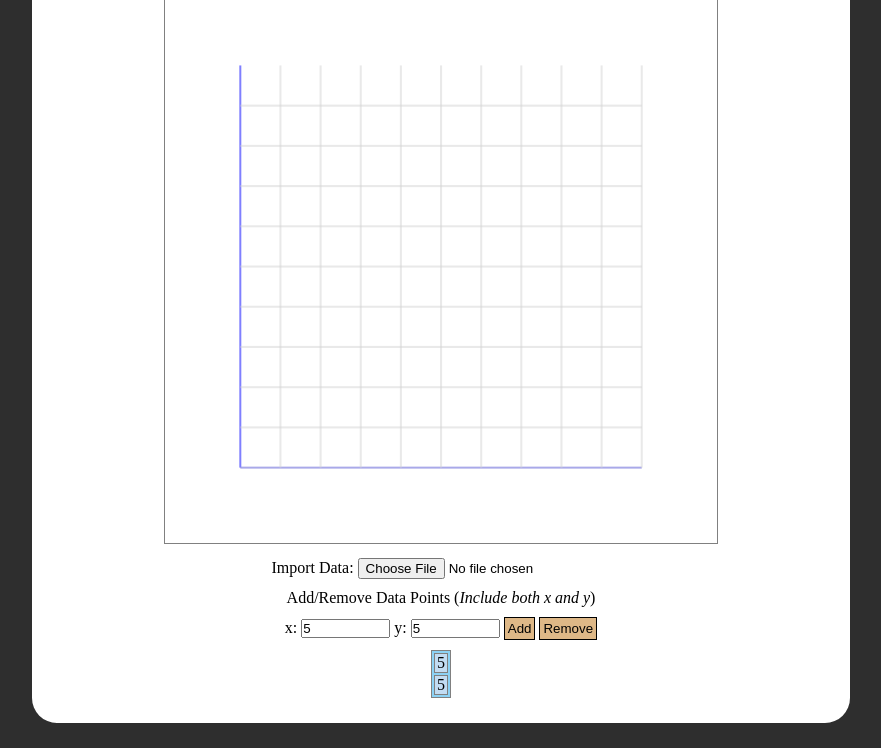
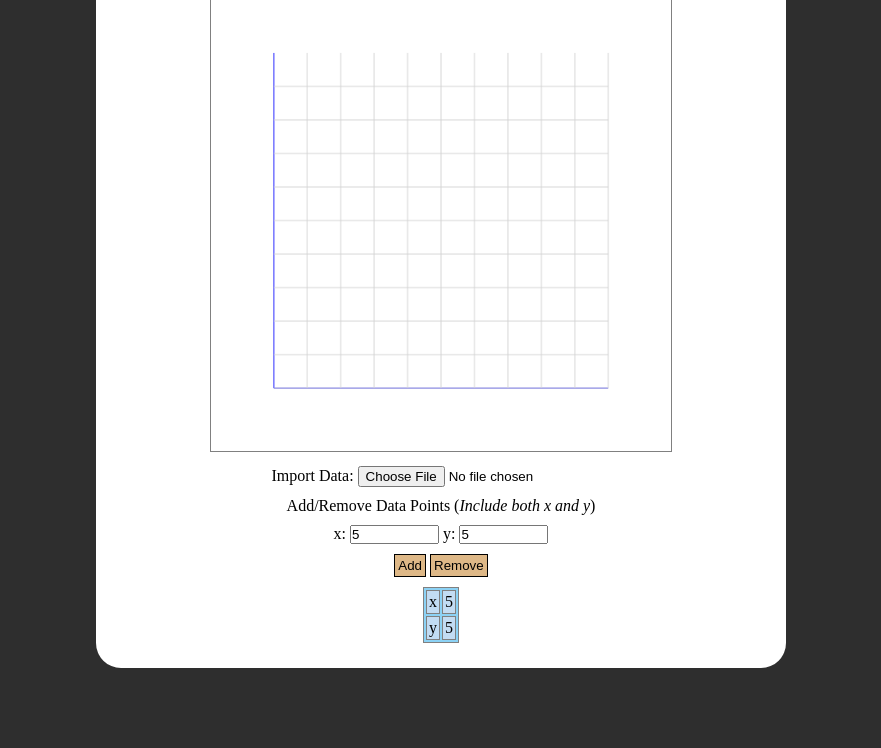
Before and after one commit to m-aziz1/Project-B, a plain HTML site: page index.html in a window 1280 px wide. Both pictures are taken after typing "5", "5" into the empty fields and a click on the button "Add". Shown: the part 108-856 px from the top of the page, without its empty margins (199-1080 px from the left). After the commit the page ends 801 px from the top, so only its background shows below. Drawn offline with Linux system fonts and the light colour scheme.

Commit message:
Adjust sizing of HTML elements

```diff
--- a/js/main.js
+++ b/js/main.js
@@ -154,8 +154,8 @@ function domManipulation(anArray, row) {
 
 //Remove Current Table Data Loop
 function removeAllChildNodes(parent) {
-  while (parent.childNodes.length > 0) {
-    parent.removeChild(parent.firstChild);
+  while (parent.childNodes.length > 2) {
+    parent.removeChild(parent.lastChild);
   }
 }
 
--- a/style.css
+++ b/style.css
@@ -10,7 +10,7 @@ html {
 body {
   background-color: rgb(255, 255, 255);
   margin: 25px auto;
-  width: 60%;
+  width: 50%;
   padding: 25px;
   border-radius: 25px;
   text-align: center;
@@ -42,6 +42,7 @@ button {
   padding: 3px;
   border: 1px solid black;
   cursor: pointer;
+  margin-bottom: 10px;
 }
 
 table {
@@ -55,4 +56,5 @@ table {
 td {
   background-color: rgb(194, 220, 243);
   border: 1px solid gray;
+  padding: 2px;
 }
```
Also changed, not shown: index.html (+3 -2 lines).
